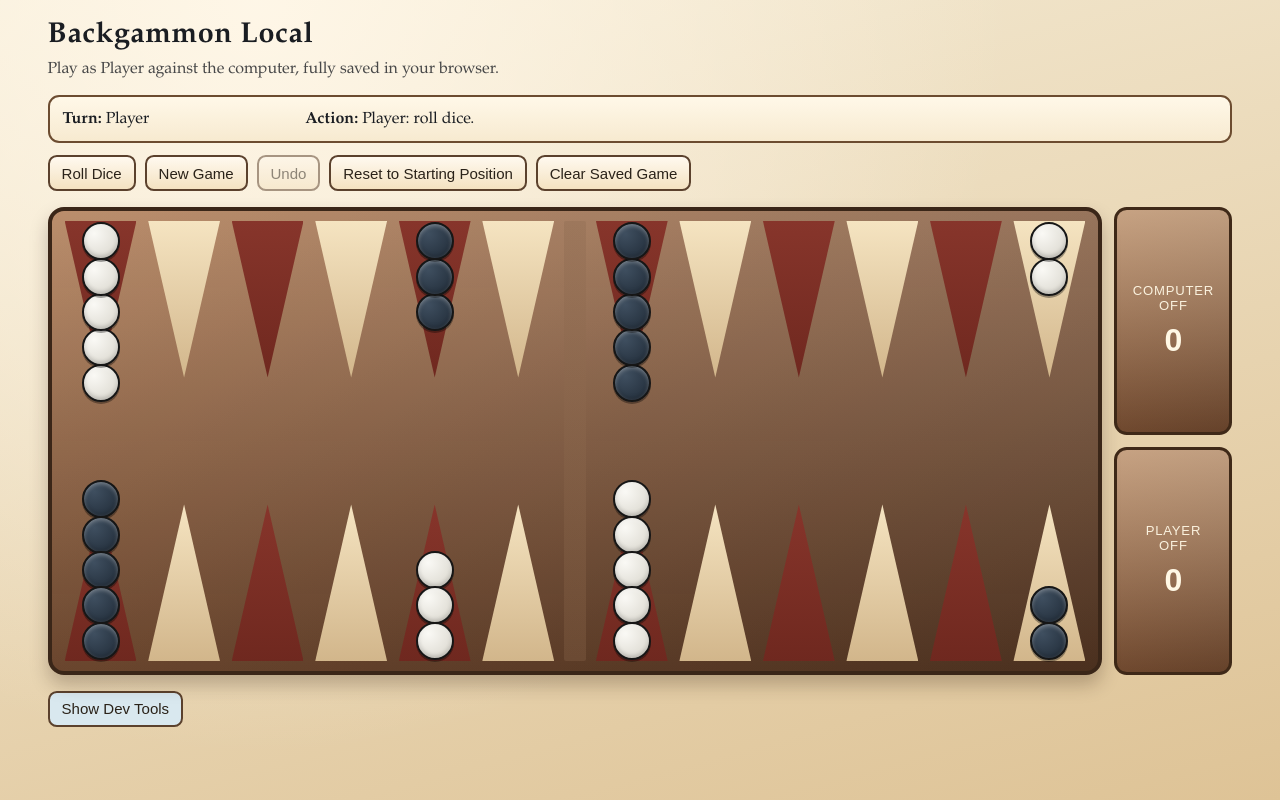
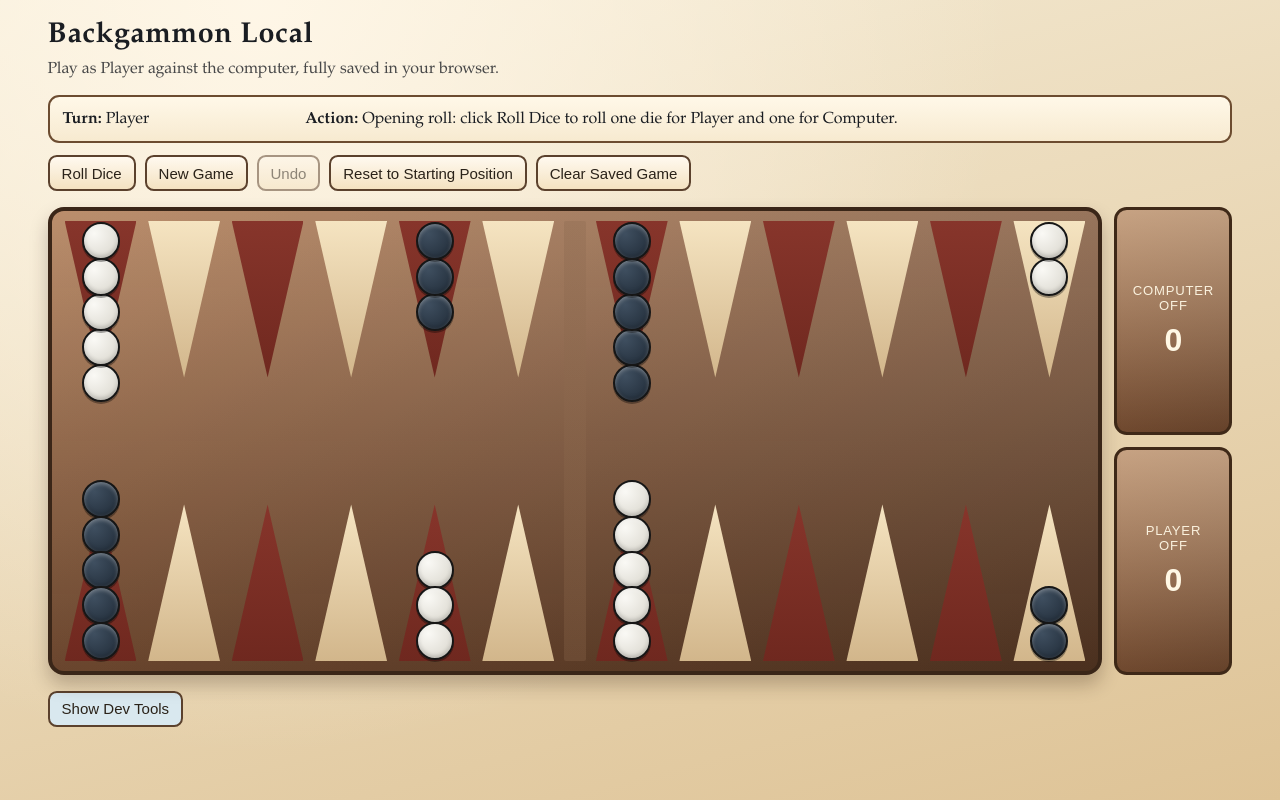
Before and after one commit to wesley-perkins-software/backgammon, a React (Vite) app: page / in a window 1280 px wide. Built offline with nearby package versions, Linux system fonts and the light colour scheme.

Commit message:
Prevent automated opening rolls and clarify opening action

```diff
--- a/src/App.jsx
+++ b/src/App.jsx
@@ -66,6 +66,9 @@ function describeRequiredAction(state, legalMoves) {
 
   if (state.winner) {
     return `${playerLabel(state.winner)} wins.`;
+  }
+  if (state.openingRollPending) {
+    return 'Opening roll: click Roll Dice to roll one die for Player and one for Computer.';
   }
   if (state.dice.remaining.length === 0) {
     return computerTurn ? 'Computer is rolling...' : `${turnName}: roll dice.`;
@@ -453,7 +456,7 @@ export default function App() {
   }, []);
 
   useEffect(() => {
-    if (game.winner || !isComputerTurn) {
+    if (game.winner || game.openingRollPending || !isComputerTurn) {
       return undefined;
     }
     if (isAnimatingMove || isBoardDiceRolling) {
```
